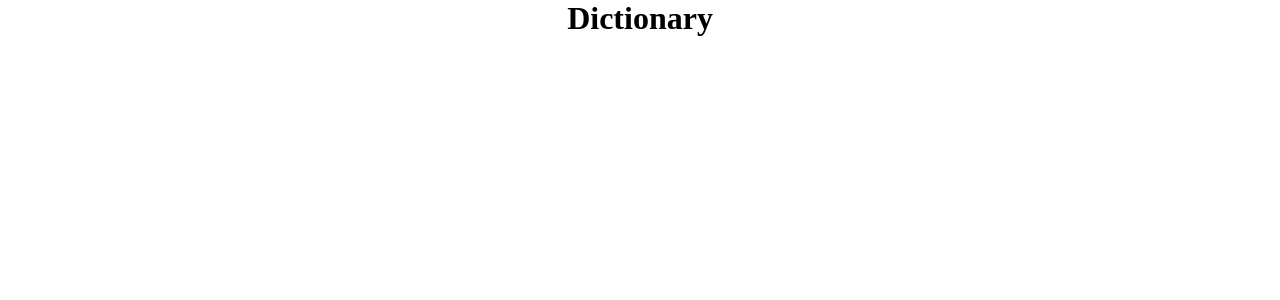
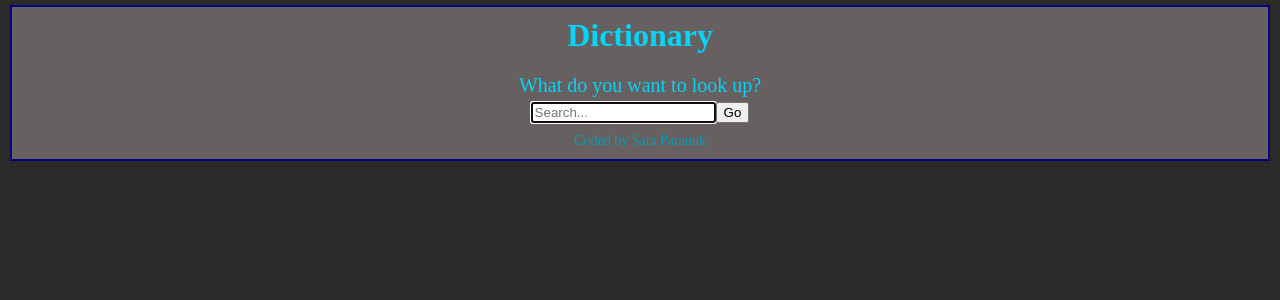
Before and after one commit to Sara-pixie/react-dictionary, a React (Create React App) app: page / in a window 1280 px wide. Shown: the top 300 px of the page. Built offline with nearby package versions, Linux system fonts and the light colour scheme.

Commit message:
Search engine

```diff
--- a/src/App.css
+++ b/src/App.css
@@ -1,3 +1,22 @@
 .App {
   text-align: center;
+  background-color: rgb(102, 96, 96);
+  color: rgb(6, 212, 248);
+  margin: 5px 10px;
+  padding: 10px;
+  border: 2px solid rgb(2, 2, 129);
 }
+.App h1 {
+  margin-bottom: 20px;
+}
+.App p {
+  font-size: 20px;
+}
+.App form {
+  margin: 5px;
+}
+.App footer {
+  color: rgb(5, 157, 184);
+  font-size: 14px;
+  margin-top: 10px;
+}
--- a/src/App.js
+++ b/src/App.js
@@ -1,9 +1,28 @@
+import React, { useState } from "react";
 import './App.css';
 
 export default function App() {
+  let [keyword, setKeyword] = useState("");
+
+  function search (event){
+    event.preventDefault();
+    alert(`Searching for ${keyword}`);
+  }
+  function handleKeywordChange (event){
+    setKeyword(event.target.value);
+  }
+
   return (
     <div className="App">
       <h1>Dictionary</h1>
+      <p>What do you want to look up?</p>
+      <form onSubmit={search}>
+        <input type="search" autoFocus={true} placeholder="Search..." onChange={handleKeywordChange} />
+        <button type="submit">Go</button>
+      </form>
+      <footer>
+        Coded by Sara Paranuk
+      </footer>
     </div>
   );
 }
--- a/src/index.css
+++ b/src/index.css
@@ -8,3 +8,6 @@ code {
   font-family: source-code-pro, Menlo, Monaco, Consolas, "Courier New",
     monospace;
 }
+body {
+  background-color: rgb(44, 41, 41);
+}
```
